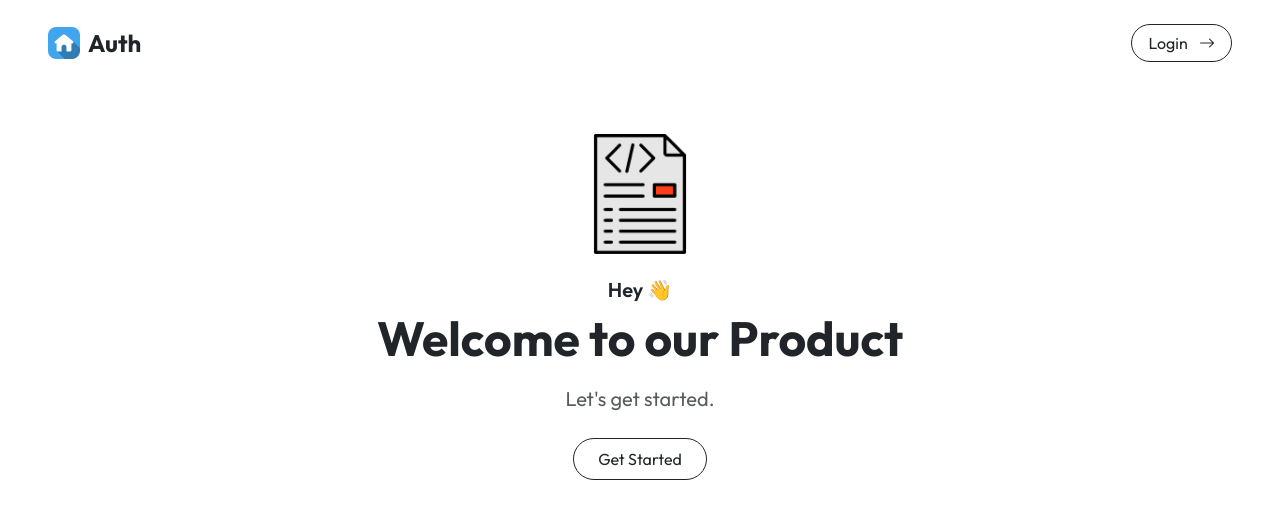
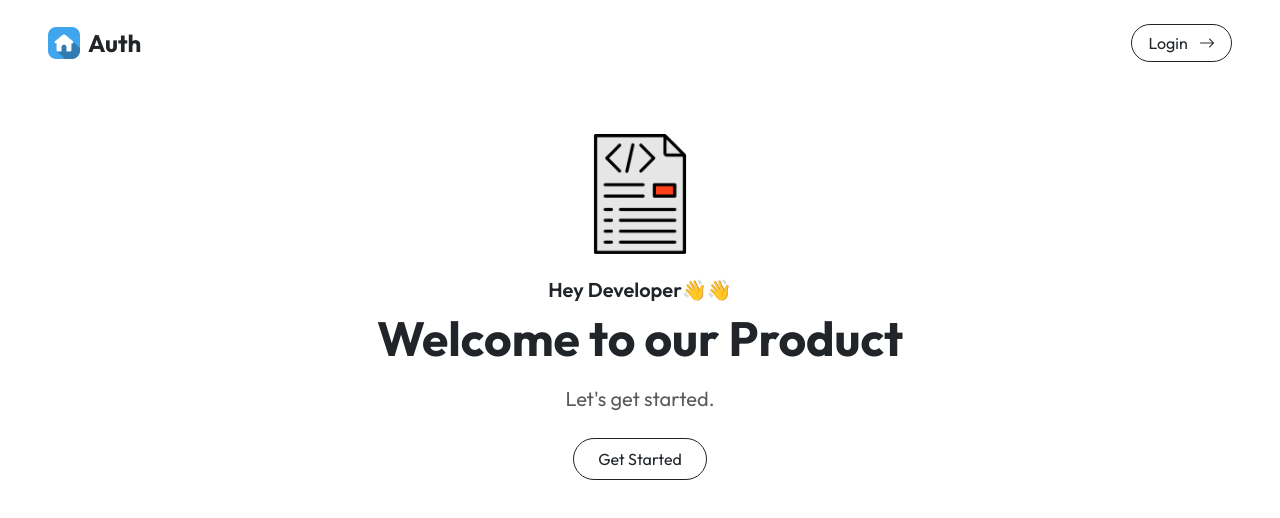
Before and after one commit to sangaryousmane/spring-react-auth-frontend, a React (Create React App) app: page / in a window 1280 px wide. Shown: the top 518 px of the page. Built offline with nearby package versions, Linux system fonts and the light colour scheme.

Commit message:
Login and profile search error fixed

```diff
--- a/src/components/Header.jsx
+++ b/src/components/Header.jsx
@@ -12,7 +12,8 @@ const Header = () => {
         <div className="text-center d-flex flex-column align-items-center justify-content-center py-5 px-3">
             <img src={assets.header} alt="header" width={120} className="mb-4" />
             <h5 className="fw-semibold">
-                Hey {userData ? userData.name : "Developer"} <span role="img" aria-label="wave">👋</span>
+                Hey {userData ? userData.name : "Developer"}
+                <span role="img" aria-label="wave">👋👋</span>
             </h5>
             <h1 className="fw-bold display-5 mb-3">Welcome to our Product</h1>
             <p className="text-muted fs-5 mb-4" style={{maxWidth: "500px"}}>
--- a/src/context/AppContext.jsx
+++ b/src/context/AppContext.jsx
@@ -8,11 +8,13 @@ export const AppContext = createContext();
 export const AppContextProvider = (props) => {
     const backendURL = App_Constants.BACKEND_URL;
     const [isLoggedIn, setIsLoggedIn] = useState(false);
-    const [userData, setUserData] = useState({});
+    const [userData, setUserData] = useState(null);
 
     const getUserData = async () => {
         try {
-            const response = await axios.get(`${backendURL}/profile`)
+            const response = await axios.get(
+                `${backendURL}/profile`,
+                {withCredentials: true})
 
             if (response.status === 200) {
                 setUserData(response.data);
--- a/src/index.js
+++ b/src/index.js
@@ -10,9 +10,9 @@ import {BrowserRouter} from "react-router-dom";
 import {AppContextProvider} from "./context/AppContext";
 
 
+
 const root = ReactDOM.createRoot(document.getElementById('root'));
 root.render(
-
     <BrowserRouter>
         <AppContextProvider>
             <App />
--- a/src/pages/Login.jsx
+++ b/src/pages/Login.jsx
@@ -44,11 +44,14 @@ const Login = () => {
                 // Login API
                 const response = await axios.post(
                     `${backendURL}/login`,
-                    {email, password}
+                    {email, password},
+                    {
+                        withCredentials: true
+                    }
                 )
                 if (response.status === 200){
                     setIsLoggedIn(true);
-                    getUserData();
+                    await getUserData();
                     navigate("/");
                 }
             }
```
